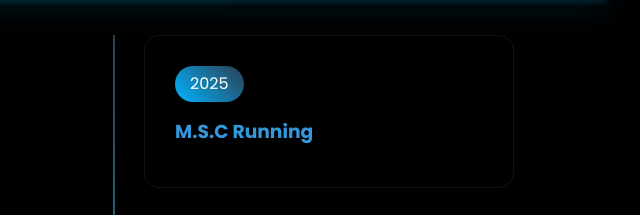
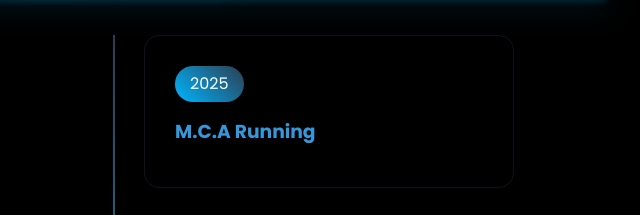
Before and after one commit to Anandgaadhe/anandgaadhe.github.io, a plain HTML site: page index.html in a window 1280 px wide. Shown: the part 2131-2346 px from the top of the page, 526-1166 px from the left. Drawn offline with Linux system fonts and the light colour scheme; animation ran at ten frames a second.

Commit message:
Update index.html

```diff
--- a/index.html
+++ b/index.html
@@ -132,7 +132,7 @@
             <div class="education-timeline">
                 <div class="education-card">
                     <div class="education-year">2025</div>
-                    <h3>M.S.C Running</h3>
+                    <h3>M.C.A Running</h3>
                 </div>
                 <div class="education-card">
                     <div class="education-year">2020</div>
```
